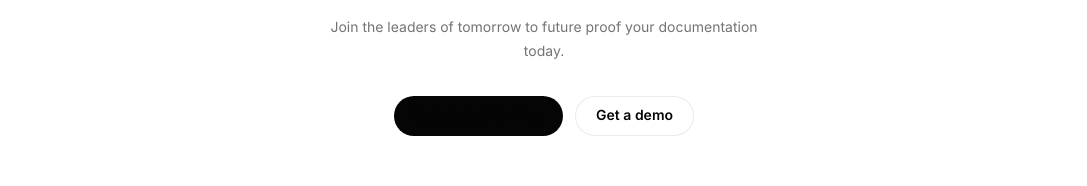
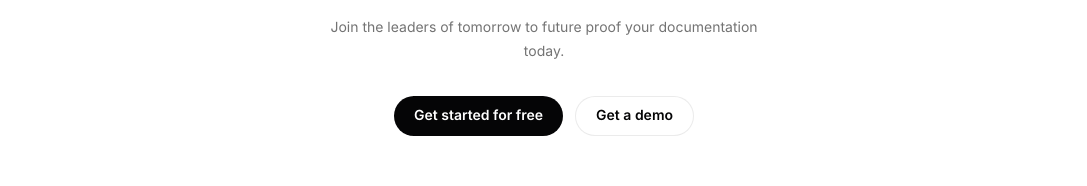
Before and after one commit to DeepSaha25/mint, a React (Vite) app: page / in a window 1280 px wide. Shown: the part 5773-5959 px from the top of the page, without its empty margins (96-1183 px from the left). Built offline with nearby package versions, Linux system fonts and the light colour scheme.

Commit message:
fix: update ButtonLink styles for better visibility and ensure inline styles are applied correctly

```diff
--- a/src/components/shared/ButtonLink.jsx
+++ b/src/components/shared/ButtonLink.jsx
@@ -4,12 +4,14 @@ export default function ButtonLink({ children, variant = 'dark', className = ''
       ? 'bg-white text-ink hover:bg-white/90'
       : variant === 'ghost'
         ? 'bg-white/5 text-white hover:bg-white/10'
-        : 'bg-ink text-white hover:bg-ink/85';
+        : 'bg-ink hover:bg-ink/85';
+  const inlineStyle = variant === 'dark' || variant === 'ghost' ? { color: '#ffffff' } : undefined;
 
   return (
     <a
       href="#"
       className={`inline-flex h-10 items-center justify-center rounded-full px-5 text-sm font-semibold transition ${styles} ${className}`}
+      style={inlineStyle}
     >
       {children}
     </a>
```
